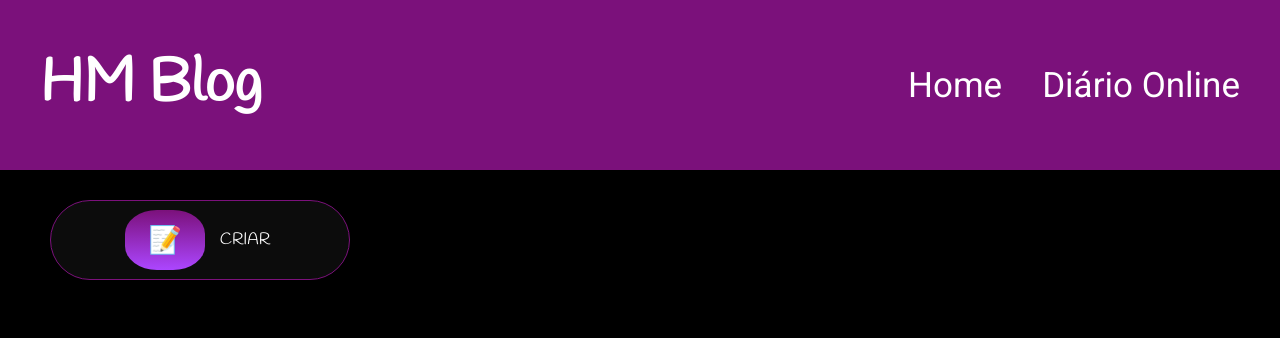
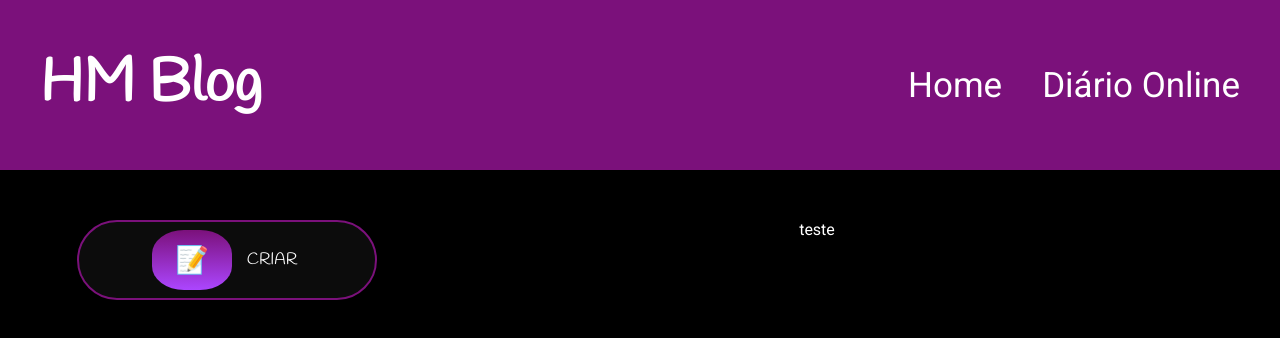
Before and after one commit to HenriqueMelo2007/blog-react, a React (Vite) app: page /diario in a window 1280 px wide. Shown: the top 338 px of the page. Built offline with nearby package versions, Linux system fonts and the light colour scheme.

Commit message:
alterações diversas

```diff
--- a/src/pages/diario/diario.jsx
+++ b/src/pages/diario/diario.jsx
@@ -3,12 +3,19 @@ import './diariostyle.css'
 export function Diario () {
   return (
     <div className='containerDiario'>
+
+      <div className='divButton'>
         <button className="bookmarkBtn">
           <span className="IconContainer">
             <p className='icon'>&#x1F4DD;</p>
           </span>
           <p className="text">CRIAR</p>
         </button>
+      </div>
+
+      <div className='divConteudo'>
+        <p>teste</p>
+      </div>
 
     </div>
   )
--- a/src/pages/diario/diariostyle.css
+++ b/src/pages/diario/diariostyle.css
@@ -1,12 +1,19 @@
 .containerDiario {
-  padding: 30px 50px 30px 50px;
+  padding: 50px 50px 0 50px;
+  display: grid;
+  grid-template-columns: 30% 1fr;
+}
+
+.divButton {
+  display: flex;
+  justify-content: center;
 }
 
 .bookmarkBtn {
   width: 300px;
   height: 80px;
   border-radius: 40px;
-  border: 1.5px solid var(--color-purple);
+  border: 2px solid var(--color-purple);
   background-color: rgb(12, 12, 12);
   display: flex;
   align-items: center;
@@ -65,3 +72,9 @@
   transform: scale(0.95);
   transition-duration: .3s;
 }
+
+.divConteudo {
+  display: flex;
+  justify-content: center;
+  height: max-content;
+}
```
Lines whose indentation alone changed are shown as unchanged.
